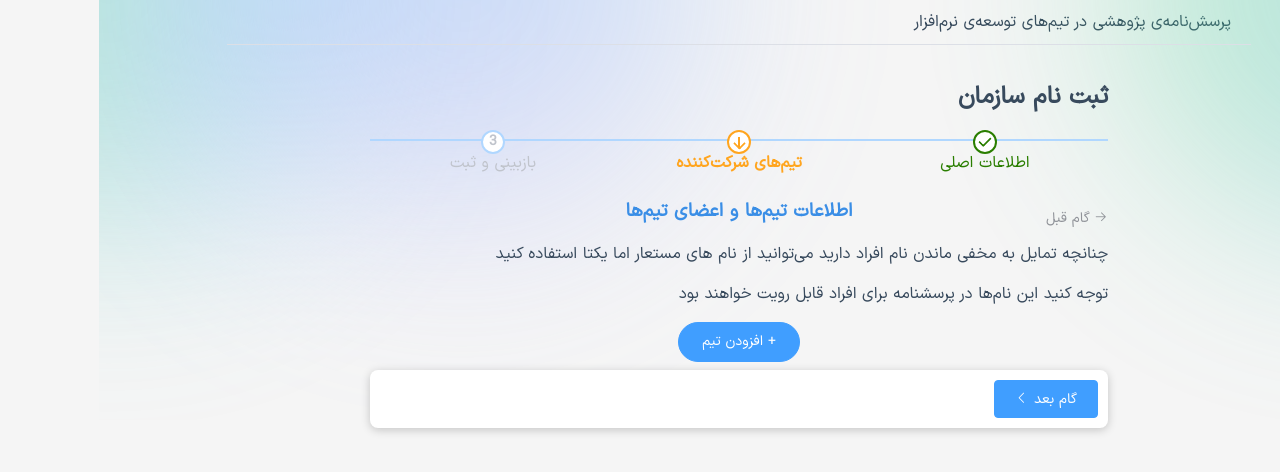
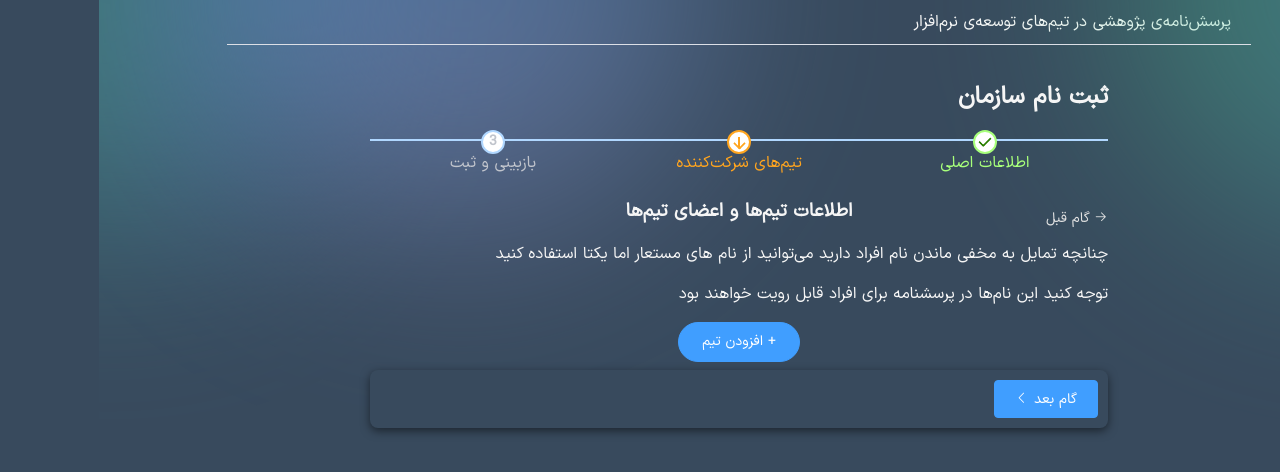
Before and after one commit to ashkantaravati/thesis-survey-app-front, a Vue app: page /register/2 in a window 1280 px wide. Shown: the top 472 px of the page. Built offline with nearby package versions, Linux system fonts and the light colour scheme; what @soerenmartius/vue3-clipboard would draw is missing.

Commit message:
new style

```diff
--- a/src/App.vue
+++ b/src/App.vue
@@ -49,8 +49,8 @@ body {
   direction: rtl;
   font-size: 16px;
   line-height: 24px;
-  color: #384a5d;
-  background: #f5f5f5;
+  background: #384a5d;
+  color: #f5f5f5;
   position: relative;
 }
 body::before {
@@ -138,7 +138,7 @@ a:focus {
   position: fixed;
   bottom: 0;
   z-index: 9999999;
-  background: #f5f5f5;
+  background: #384a5d;
   flex-shrink: 1;
   flex-grow: 1;
   width: 100%;
@@ -156,4 +156,20 @@ a:focus {
   height: 500px;
   width: 100%;
 }
+.el-input__inner {
+    background-color: #384a5d !important;
+    color: #f5f5f5 !important;
+}
+.el-link.el-link--info{
+    color: #e2e2e2 !important;
+
+}
+
+.el-card{
+  background-color: #384a5d !important;
+  color: #f5f5f5 !important
+}
+.card-header h4{
+  color: #f5f5f5 !important
+}
 </style>
--- a/src/layouts/RegistrationLayout.vue
+++ b/src/layouts/RegistrationLayout.vue
@@ -163,11 +163,11 @@ export default defineComponent({
 }
 /* is finish */
 .el-step__title.is-finish {
-  color: #2a7e00;
+  color: #a7ff7b;
 }
 .el-step__head.is-finish {
-  color: #2a7e00;
-  border-color: #2a7e00;
+  color: #a7ff7b;
+  border-color: #a7ff7b;
 }
 .el-step__head.is-finish .el-step__icon-inner {
   color: #fff;
@@ -190,6 +190,7 @@ export default defineComponent({
 /*#endregion step numbers style*/
 .el-step__title {
   line-height: 18px;
+  font-weight: 300 !important;
 }
 @media screen and(max-width: 520px) {
   .el-step__title {
@@ -203,8 +204,8 @@ export default defineComponent({
   min-height: 300px;
 }
 .fix-btns-container {
-  background: white;
-  box-shadow: 0 2px 10px rgb(0 0 0 / 20%);
+  background: #384a5d;
+  box-shadow: 0 3px 10px rgb(0 0 0 / 50%);
   border-radius: 0.5rem;
   padding: 10px;
   display: flex;
@@ -219,7 +220,7 @@ export default defineComponent({
   right: 0;
 }
 .step-container h3 , .registration-title h3{
-  color: #3a8ee6;
+  color: #f5f5f5;
   margin-top: 2rem;
   text-align: center;
 }
--- a/src/layouts/SurveyLayout.vue
+++ b/src/layouts/SurveyLayout.vue
@@ -23,10 +23,10 @@
     <el-button @click="goPrev" :disabled="currentStep === 0">
       <i class="el-icon-arrow-right"></i>گام قبل
     </el-button>
-    <el-button @click="goNext" v-if="!isLastStep">
+    <el-button size="medium" type="primary" @click="goNext" v-if="!isLastStep">
       گام بعد <i class="el-icon-arrow-left"></i
     ></el-button>
-    <el-button @click="submit" v-else>
+    <el-button  size="medium" type="primary" @click="submit" v-else>
       تایید و ثبت پاسخ<i class="el-icon-arrow-left"></i
     ></el-button>
   </div>
@@ -154,5 +154,12 @@ export default defineComponent({
   background: #d9ebff;
   padding: 5px 10px;
   border-radius: 5px;
+  color:#384a5d
+}
+.el-input-number__decrease, .el-input-number__increase  {
+
+    background: #324f6d !important;
+    color: #ffffff !important;
+    font-size: 15px !important;
 }
 </style>
--- a/src/views/registration/GeneralInfo.vue
+++ b/src/views/registration/GeneralInfo.vue
@@ -6,19 +6,20 @@
     ref="generalInfoForm"
     class="demo-ruleForm"
   >
-    <el-form-item prop="name">
+
+    <el-form-item prop="repName">
+      <el-input
+        placeholder="نام و نام خانوادگی شما به عنوان نماینده‌ی سازمان"
+        v-model="generalInfo.repName"
+        autocomplete="name"
+      ></el-input>
+    </el-form-item>
+        <el-form-item prop="name">
       <el-input
         placeholder="نام یا عنوان تجاری سازمان"
         v-model="generalInfo.name"
         type="text"
         autocomplete="organization"
-      ></el-input>
-    </el-form-item>
-    <el-form-item prop="repName">
-      <el-input
-        placeholder="نام و نام خانوادگی شما به عنوان نماینده‌ی سازمان"
-        v-model="generalInfo.repName"
-        autocomplete="name"
       ></el-input>
     </el-form-item>
     <el-form-item prop="repJobTitle">
--- a/src/views/registration/RegistrationSuccess.vue
+++ b/src/views/registration/RegistrationSuccess.vue
@@ -7,7 +7,7 @@
   </p>
   <template v-for="team in teams" :key="team.index">
     <el-alert type="info" :closable="false">
-      <router-link :to="{ name: 'survey-intro', params: { teamId: team.id } }">
+      <router-link style="margin-left:10px" :to="{ name: 'survey-intro', params: { teamId: team.id } }">
         {{ team.link }}</router-link
       >
       <el-button
--- a/src/views/registration/TeamSetup.vue
+++ b/src/views/registration/TeamSetup.vue
@@ -46,19 +46,19 @@
         </div>
       </template>
       <div style="margin-bottom:1%">
-        <el-alert
+        <el-alert class="mb-halfrem"
           title="لطفا عضو با نام تکراری وارد نکنید."
           type="warning"
           show-icon
         >
         </el-alert>
-        <el-alert
+        <el-alert  class="mb-halfrem"
           title="اگر دو عضو با نام تکراری در این تیم حضور دارند با عدد لقب آن‌ها را متمایز کنید."
           type="warning"
           show-icon
         >
         </el-alert>
-        <el-alert
+        <el-alert  class="mb-halfrem"
           title="اگر عضو این تیم هستید خودتان را از قلم نیندازید."
           type="warning"
           show-icon
```
